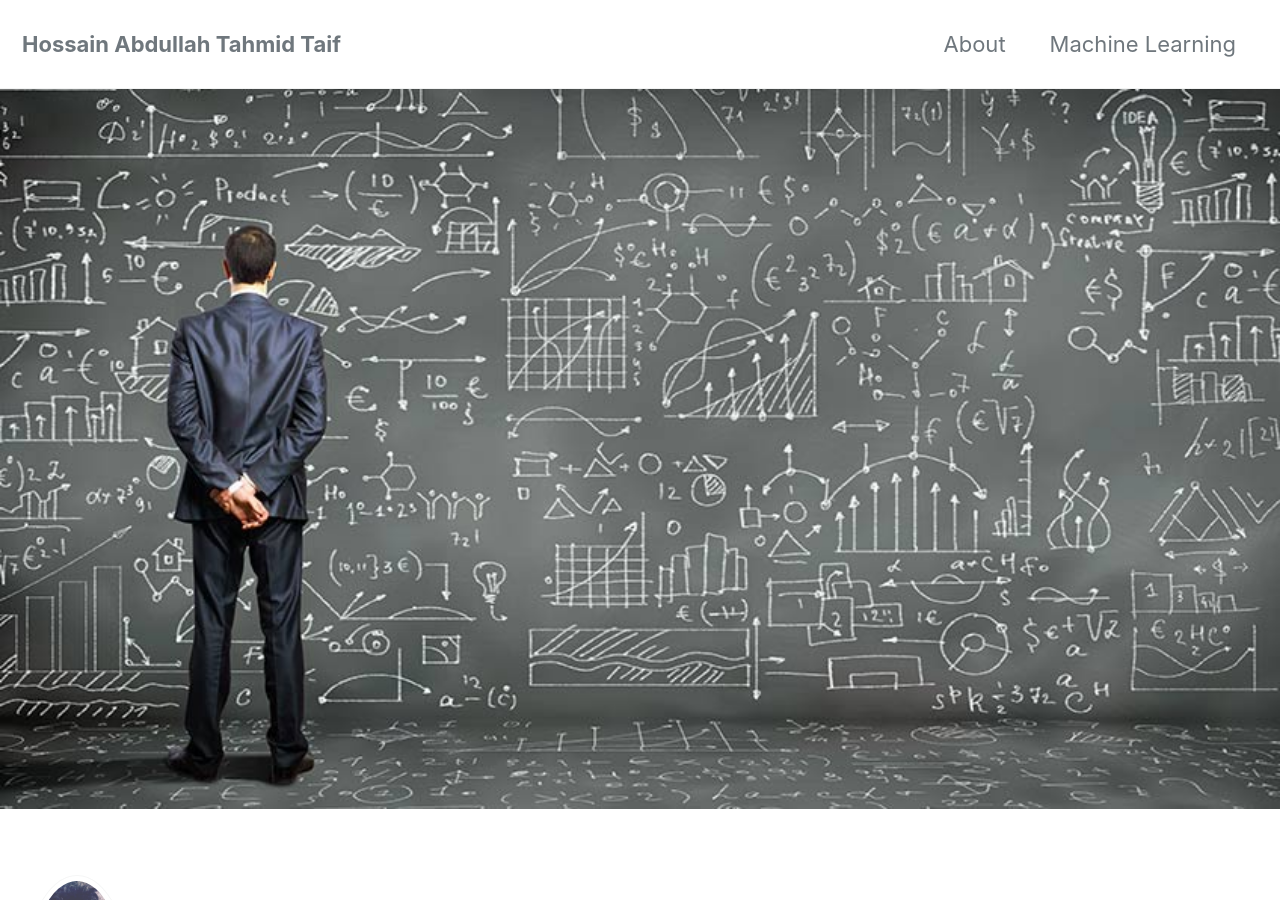
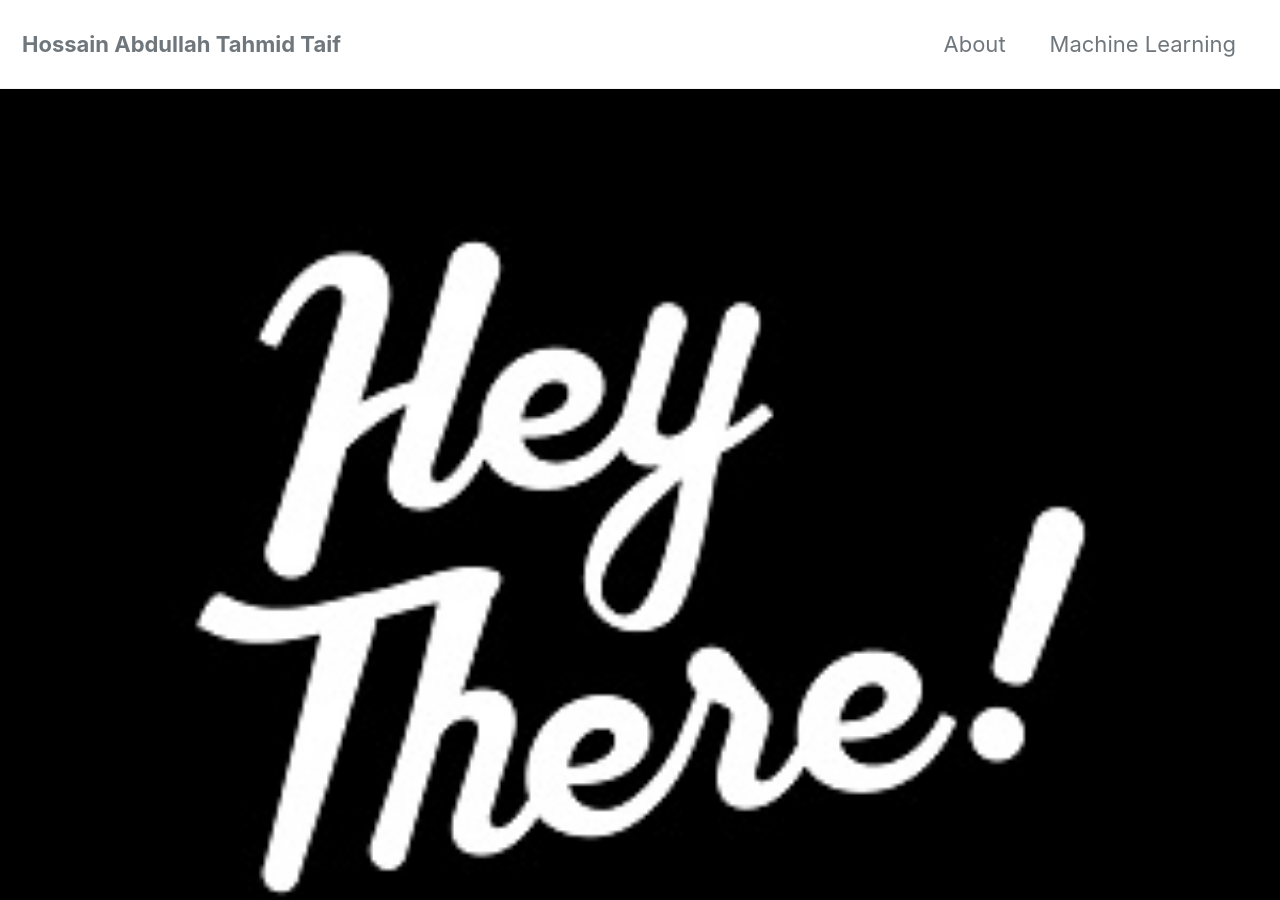
Before and after one commit to taiftahmid/taiftahmid, a Jekyll site: the page built from index.html, in a window 1280 px wide and 900 px high. Built offline with Jekyll 4.4.1, drawn with Linux system fonts in a browser that asks for light colours; cached includes are drawn as plain includes; nearby versions of some CDN libraries; the list of posts is cut into pages by our own code.

Commit message:
Hey there!

```diff
--- a/index.html
+++ b/index.html
@@ -2,5 +2,5 @@
 layout: home
 author_profile: true
 header:
- image: "/images/firstimage.jpg"
+ image: "/images/heythere.jpg"
 ---
```
Also changed, not shown: images/heythere.jpg (added).
